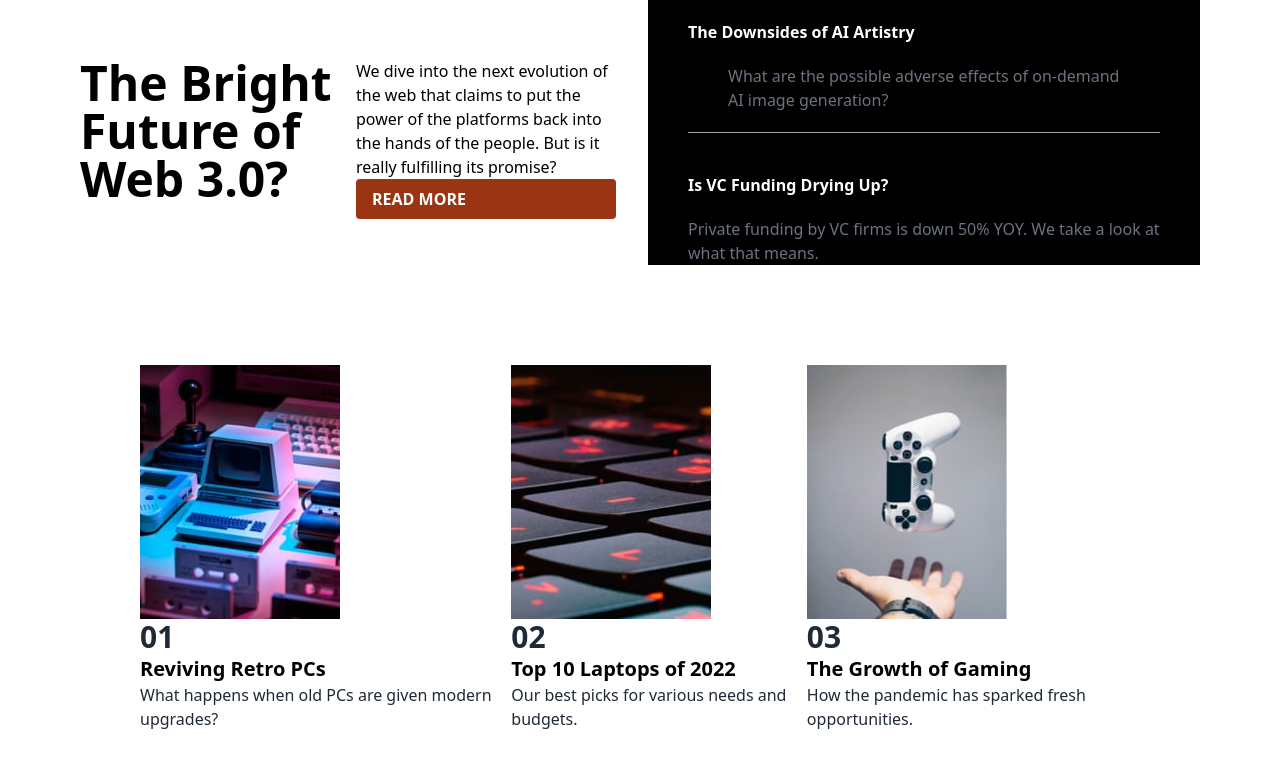
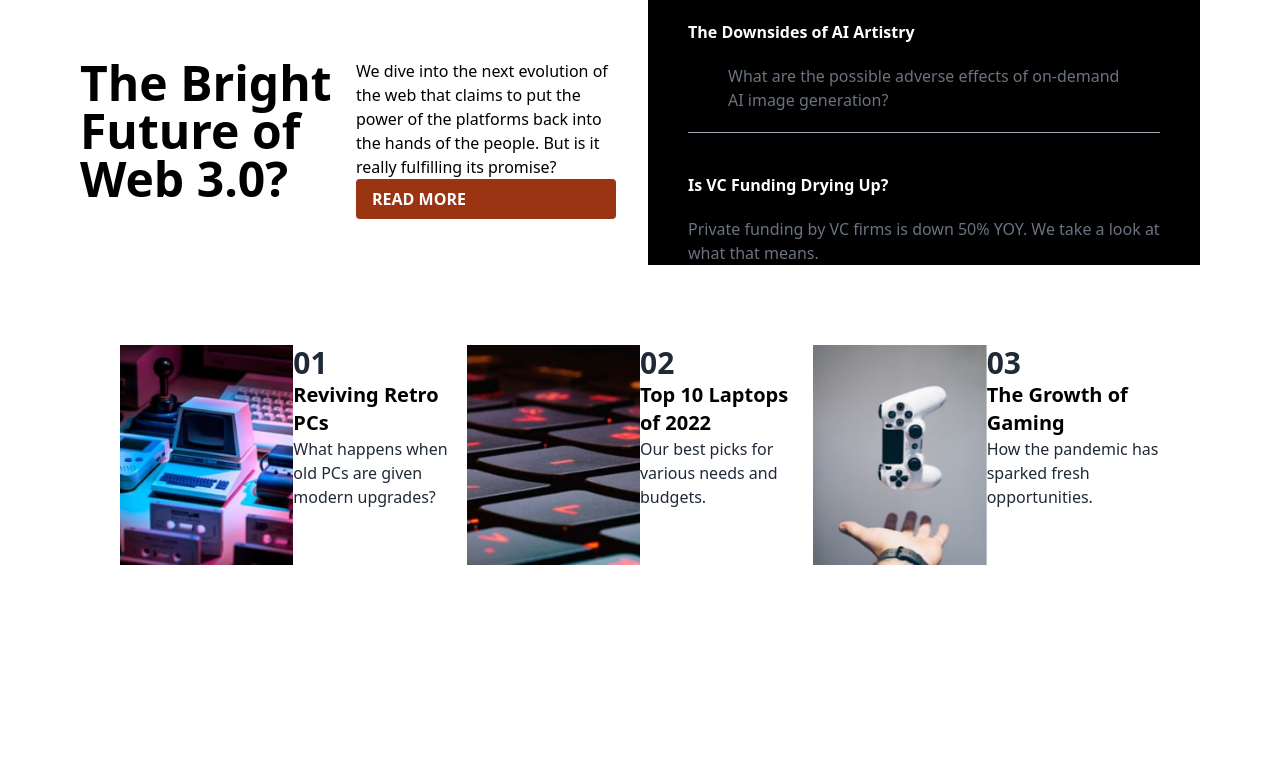
Before and after one commit to lavollmer/news-homepage, a React (Create React App) app: page / in a window 1280 px wide. Shown: the part 373-1140 px from the top of the page. After the commit the page ends 1018 px from the top, so only its background shows below. Built offline with nearby package versions, Linux system fonts and the light colour scheme.

Commit message:
formatting grid for countdown section into 6 columns

```diff
--- a/src/components/CountdownCards.jsx
+++ b/src/components/CountdownCards.jsx
@@ -5,22 +5,22 @@ import Gaming from "../assets/images/image-gaming-growth.jpg";
 
 const CountdownCards = () => {
   return (
-    <div className="grid grid-cols-3 md:grid-cols-1 gap-4 p-5">
-      <div className="flex flex-row p-10">
-        <div>
+    <div className="grid grid-cols-6 p-10">
+      {/* <div className="flex flex-row"> */}
+      {/* <div className="flex flex-col"> */}
       <img src={Retro} alt="Retro PCs" />
       <div className="flex flex-col">
         <h1 className="text-gray-800 font-bold text-3xl">01</h1>
-            <h2 className="text-black-800 font-bold text-xl">
-              Reviving Retro PCs
-            </h2>
+        <h2 className="text-black-800 font-bold text-xl">Reviving Retro PCs</h2>
         <p className="text-gray-800 text-md">
           What happens when old PCs are given modern upgrades?
         </p>
+        {/* </div> */}
       </div>
-        </div>
+
       <div>
         <img src={Laptops} alt="Top of laptop" />
+      </div>
       <div>
         <h1 className="text-gray-800 font-bold text-3xl">02</h1>
         <h2 className="text-black-800 font-bold text-xl">
@@ -30,9 +30,10 @@ const CountdownCards = () => {
           Our best picks for various needs and budgets.
         </p>
       </div>
-        </div>
+
       <div>
         <img src={Gaming} alt="Gaming controller" />
+      </div>
       <div>
         <h1 className="text-gray-800 font-bold text-3xl">03</h1>
         <h2 className="text-black-800 font-bold text-xl">
@@ -43,8 +44,7 @@ const CountdownCards = () => {
         </p>
       </div>
     </div>
-      </div>
-    </div>
+    // </div>
   );
 };
 
```
Also changed, not shown: 1 other file (tests, documents, lock files or other folders). Lines whose indentation alone changed are shown as unchanged.
